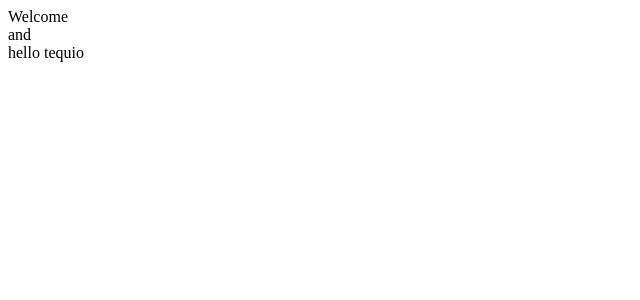
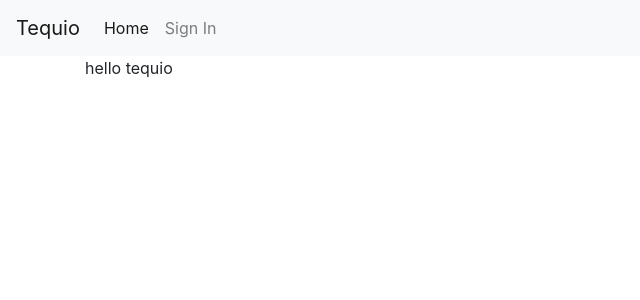
Before and after one commit to gsvaldes/tequio, a Django app: page / in a window 1280 px wide. Shown: the top 300 px of the page, without its empty margins (0-640 px from the left). Run offline with Django 3.2, Linux system fonts and the light colour scheme; some libraries are stand-ins or nearby versions.

Commit message:
add bootstrap 4 base template
using bootstrap.js and jquery globally for now
may remove bootstrap.js and write only necessary js later

```diff
--- /dev/null
+++ b/core/templates/core/base.html
@@ -0,0 +1,84 @@
+<!doctype html>
+<html>
+    <head>
+        <meta charset="utf-8"/>
+        <meta http-equiv="X-UA-Compatible" content="IE=edge"/>
+        <meta name="viewport" content="width=device-width, minimum-scale=1.0 minimal-ui"/>
+        <meta name="description" content=""/>
+        <meta name="author" content=""/>
+        <title>Tequio</title>
+
+        <!-- HTML5 shim, for IE6-8 support of HTML5 elements -->
+        <!--[if lt IE 9]>
+            <script src="https://cdnjs.cloudflare.com/ajax/libs/html5shiv/3.7.3/html5shiv.min.js"></script>
+        <![endif]-->
+
+        {% load staticfiles %}
+        <link rel="shortcut icon" href="{% static "favicon.ico" %}" />
+
+
+        <link rel="stylesheet" href="https://maxcdn.bootstrapcdn.com/bootstrap/4.0.0-beta/css/bootstrap.min.css"
+              integrity="sha384-/Y6pD6FV/Vv2HJnA6t+vslU6fwYXjCFtcEpHbNJ0lyAFsXTsjBbfaDjzALeQsN6M"
+              crossorigin="anonymous">
+        {% block head %}{% endblock %}
+    </head>
+    <body>
+
+        <div class="m-b-1">
+        <nav class="navbar navbar-expand-md navbar-light bg-light">
+            <button class="navbar-toggler navbar-toggler-right" type="button" data-toggle="collapse" data-target="#navbarSupportedContent" aria-controls="navbarSupportedContent" aria-expanded="false" aria-label="Toggle navigation">
+            <span class="navbar-toggler-icon"></span>
+            </button>
+            <a class="navbar-brand" href="{% url 'home' %}">Tequio</a>
+
+            <div class="collapse navbar-collapse" id="navbarSupportedContent">
+            <ul class="navbar-nav mr-auto">
+                <li class="nav-item active">
+                <a class="nav-link" href="{% url 'home' %}">Home <span class="sr-only">(current)</span></a>
+                </li>
+                {% if request.user.is_authenticated %}
+                <li class="nav-item">
+                    <a class="nav-link" href="#">My Profile</a>
+                </li>
+                <li class="nav-item">
+                    <a class="nav-link" href="#">Sign Out</a>
+                </li>
+                {% else %}
+                <li class="nav-item">
+                    <a id="log-in-link" class="nav-link" href="#">Sign In</a>
+                </li>
+                {% endif %}
+            </ul>
+            </div>
+        </nav>
+
+        </div>
+
+        <div class="container">
+
+        {% if messages %}
+            {% for message in messages %}
+                <div class="alert {% if message.tags %}alert-{{ message.tags }}{% endif %}">{{ message }}</div>
+            {% endfor %}
+        {% endif %}
+
+        {% block content %}
+            <p>Use this document as a way to quick start any new project.</p>
+        {% endblock content %}
+
+        </div> <!-- /container -->
+
+        {% block javascript %}
+        <!-- Required by Bootstrap v4 beta -->
+        <script src="https://code.jquery.com/jquery-3.2.1.slim.min.js" integrity="sha384-KJ3o2DKtIkvYIK3UENzmM7KCkRr/rE9/Qpg6aAZGJwFDMVNA/GpGFF93hXpG5KkN" crossorigin="anonymous"></script>
+        <script src="https://cdnjs.cloudflare.com/ajax/libs/popper.js/1.11.0/umd/popper.min.js" integrity="sha384-b/U6ypiBEHpOf/4+1nzFpr53nxSS+GLCkfwBdFNTxtclqqenISfwAzpKaMNFNmj4" crossorigin="anonymous"></script>
+        <script src="https://maxcdn.bootstrapcdn.com/bootstrap/4.0.0-beta/js/bootstrap.min.js" integrity="sha384-h0AbiXch4ZDo7tp9hKZ4TsHbi047NrKGLO3SEJAg45jXxnGIfYzk4Si90RDIqNm1" crossorigin="anonymous"></script>
+
+
+        <!-- Your stuff: Third-party javascript libraries go here -->
+
+        <!-- place project specific Javascript in this file -->
+
+        {% endblock javascript %}
+    </body>
+</html>
--- a/core/templates/core/home.html
+++ b/core/templates/core/home.html
@@ -1,16 +1,6 @@
-<!DOCTYPE html>
-<html lang="en">
-<head>
-    <meta charset="UTF-8">
-    <meta name="viewport" content="width=device-width, initial-scale=1.0">
-    <meta http-equiv="X-UA-Compatible" content="ie=edge">
-    <title>Tequio</title>
-</head>
-<body>
+{% extends 'core/base.html' %}
+{% block content %}
+<div>{{ message }}</div>
 
-    <div>Welcome</div>
-    <div>and</div>
-    <div>{{ message }}</div>
 
-</body>
-</html>
+{% endblock %}
--- a/core/views.py
+++ b/core/views.py
@@ -1,4 +1,5 @@
 from django.shortcuts import render
+from django.contrib.auth.mixins import LoginRequiredMixin
 from django.views import View
 
 # Create your views here.
--- a/tequio/settings/base.py
+++ b/tequio/settings/base.py
@@ -77,7 +77,7 @@ ROOT_URLCONF = 'tequio.urls'
 TEMPLATES = [
     {
         'BACKEND': 'django.template.backends.django.DjangoTemplates',
-        'DIRS': [],
+        'DIRS': ['./templates',],
         'APP_DIRS': True,
         'OPTIONS': {
             'context_processors': [
--- a/tequio/urls.py
+++ b/tequio/urls.py
@@ -22,3 +22,8 @@ urlpatterns = [
     url(r'^', include(core_urls)),
     url(r'^admin/', admin.site.urls),
 ]
+
+#Add Django site authentication urls (for login, logout, password management)
+urlpatterns += [
+    url(r'^accounts/', include('django.contrib.auth.urls')),
+]
```
